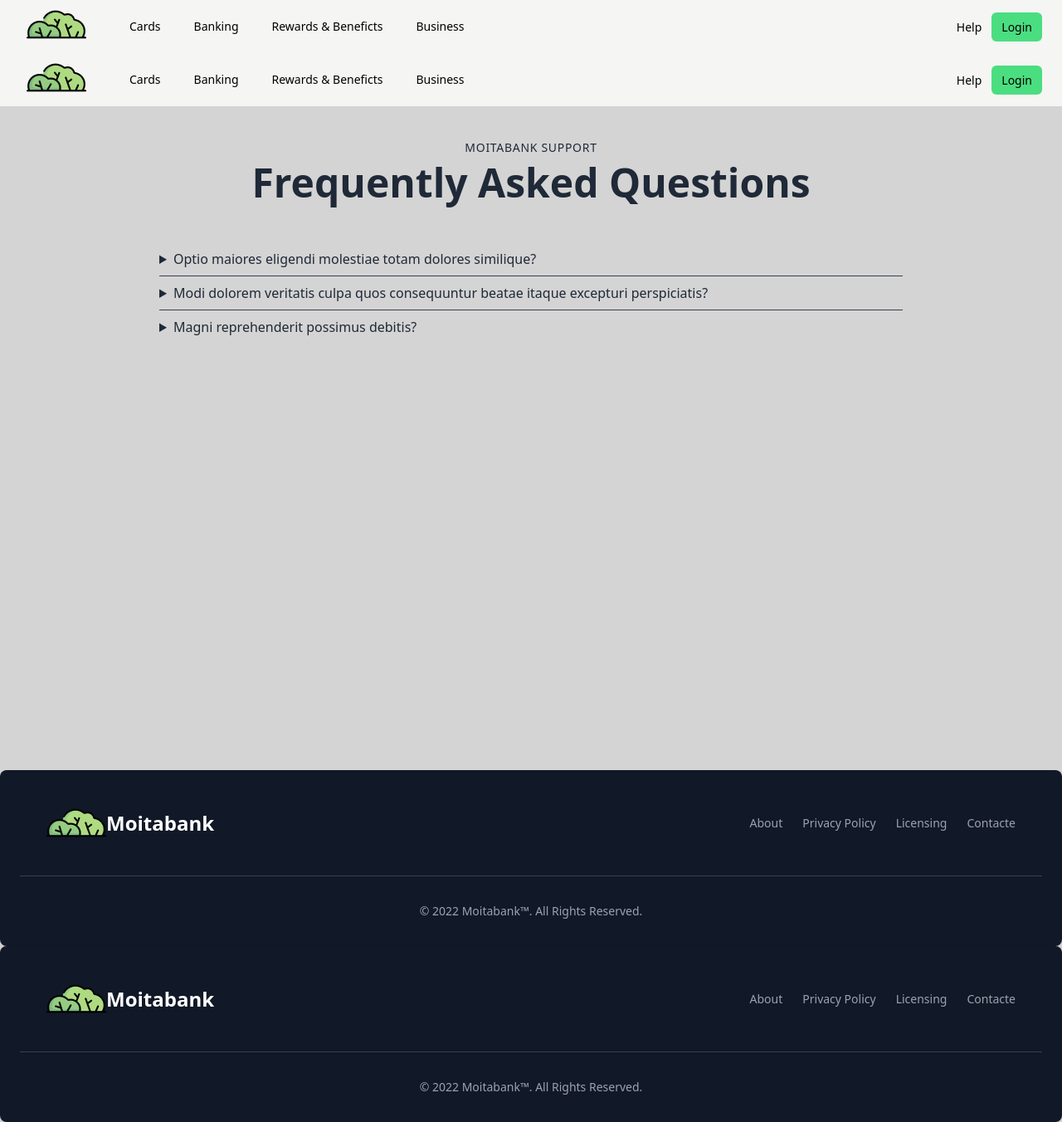
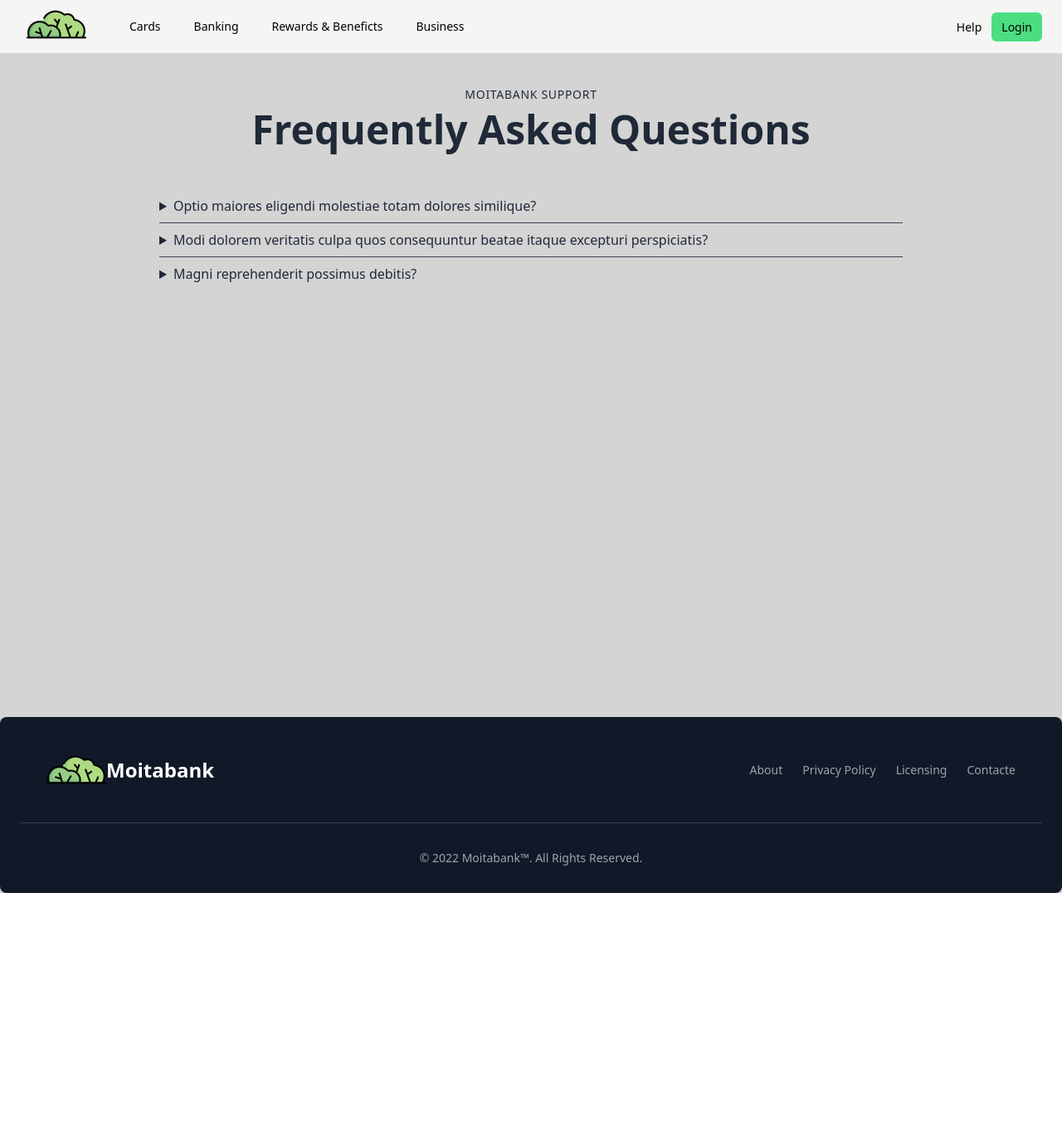
Before and after one commit to vitormiura/moitabank, a Next.js app in the folder web-new/: page /help in a window 1280 px wide. Shown: the whole page at 83% size. After the commit the page ends 1076 px from the top, so only its background shows below. Built offline with nearby package versions, Linux system fonts and the light colour scheme.

Commit message:
🐛 FIX: help page

```diff
--- a/web-new/pages/help.tsx
+++ b/web-new/pages/help.tsx
@@ -11,7 +11,6 @@ const Help: NextPage = () => {
         <meta name="description" content="Generated by create next app" />
         <link rel="icon" href="/favicon.ico" />
       </Head>
-      <Navbar />
       <div className="max-w-7xl mx-auto px-4 sm:px-6 lg:px-8 h-screen">
         <section className="text-gray-800">
           <div className="container flex flex-col justify-center p-4 mx-auto md:p-8">
@@ -70,9 +69,6 @@ const Help: NextPage = () => {
           </div>
         </section>
       </div>
-      <div>
-        <Footer />
-      </div>
     </>
   );
 };
```
